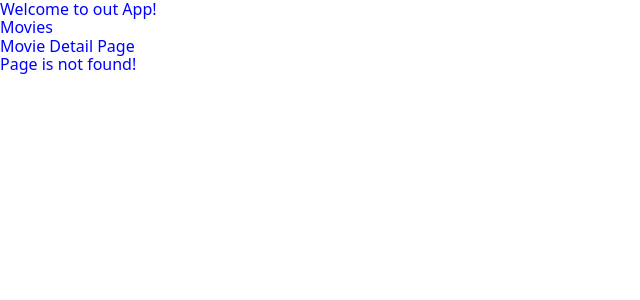
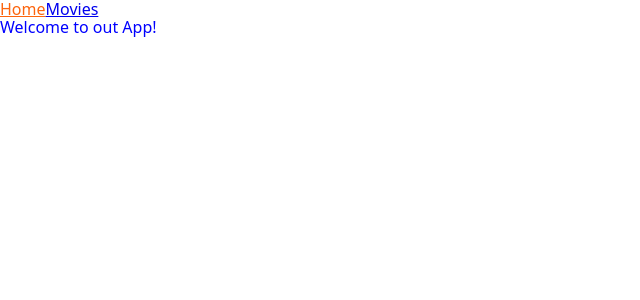
Before and after one commit to Nadiia-Yuce/goit-react-hw-05, a React (Vite) app: page / in a window 1280 px wide. Before the commit this address had no page. Shown: the top 300 px of the page, without its empty margins (0-640 px from the left). Built offline with nearby package versions, Linux system fonts and the light colour scheme.

Commit message:
add paths

```diff
--- a/package.json
+++ b/package.json
@@ -13,6 +13,7 @@
     "@fontsource/montserrat": "^5.0.19",
     "animate.css": "^4.1.1",
     "axios": "^1.7.7",
+    "clsx": "^2.1.1",
     "modern-normalize": "^3.0.0",
     "react": "^18.3.1",
     "react-dom": "^18.3.1",
--- a/src/App.jsx
+++ b/src/App.jsx
@@ -1,15 +1,36 @@
-import HomePage from "./pages/HomePage/HomePage";
-import MoviesPage from "./pages/MoviesPage/MoviesPage";
-import MovieDetailsPage from "./pages/MovieDetailsPage/MovieDetailsPage";
-import NotFoundPage from "./pages/NotFoundPage/NotFoundPage";
+import { lazy, Suspense } from "react";
+import { Route, Routes } from "react-router-dom";
+import Navigation from "./components/Navigation/Navigation";
+
+const HomePage = lazy(() => import("./pages/HomePage/HomePage"));
+const MoviesPage = lazy(() => import("./pages/MoviesPage/MoviesPage"));
+const MovieDetailsPage = lazy(() =>
+  import("./pages/MovieDetailsPage/MovieDetailsPage")
+);
+const NotFoundPage = lazy(() => import("./pages/NotFoundPage/NotFoundPage"));
+const MovieCast = lazy(() => import("./components/MovieCast/MovieCast"));
+const MovieReviews = lazy(() =>
+  import("./components/MovieReviews/MovieReviews")
+);
+
+// import css from "./App.module.css";
 
 export default function App() {
   return (
     <div>
-      <HomePage />
-      <MoviesPage />
-      <MovieDetailsPage />
-      <NotFoundPage />
+      <Navigation />
+
+      <Suspense fallback={<div>Loading page ...</div>}>
+        <Routes>
+          <Route path="/" element={<HomePage />} />
+          <Route path="/movies" element={<MoviesPage />} />
+          <Route path="/movies/:movieId" element={<MovieDetailsPage />}>
+            <Route path="cast" element={<MovieCast />} />
+            <Route path="reviews" element={<MovieReviews />} />
+          </Route>
+          <Route path="*" element={<NotFoundPage />} />
+        </Routes>
+      </Suspense>
     </div>
   );
 }
--- a/src/components/Navigation/Navigation.jsx
+++ b/src/components/Navigation/Navigation.jsx
@@ -1,3 +1,22 @@
+import clsx from "clsx";
+import css from "./Navigation.module.css";
+import { NavLink } from "react-router-dom";
+
 export default function Navigation() {
-  return <div>Navigation</div>;
+  const getActiveClass = ({ isActive }) => {
+    return clsx(css.navigation, isActive && css.active);
+  };
+
+  return (
+    <div>
+      <nav>
+        <NavLink to="/" className={getActiveClass}>
+          Home
+        </NavLink>
+        <NavLink to="/movies" className={getActiveClass}>
+          Movies
+        </NavLink>
+      </nav>
+    </div>
+  );
 }
--- a/src/components/Navigation/Navigation.module.css
+++ b/src/components/Navigation/Navigation.module.css
@@ -0,0 +1,6 @@
+.navigation {
+}
+
+.active {
+  color: rgb(252, 101, 14);
+}
--- a/src/main.jsx
+++ b/src/main.jsx
@@ -5,9 +5,12 @@ import "modern-normalize";
 import "animate.css";
 import "./index.css";
 import "@fontsource/montserrat";
+import { BrowserRouter } from "react-router-dom";
 
 createRoot(document.getElementById("root")).render(
   <StrictMode>
-    <App />
+    <BrowserRouter>
+      <App />
+    </BrowserRouter>
   </StrictMode>
 );
--- a/src/pages/MovieDetailsPage/MovieDetailsPage.jsx
+++ b/src/pages/MovieDetailsPage/MovieDetailsPage.jsx
@@ -1,3 +1,13 @@
+import { Suspense } from "react";
+import { Outlet } from "react-router-dom";
+
 export default function MovieDetailsPage() {
-  return <div>Movie Detail Page</div>;
+  return (
+    <div>
+      <div>Movie Detail Page</div>
+      <Suspense fallback="Loading subpage ...">
+        <Outlet />
+      </Suspense>
+    </div>
+  );
 }
```
Also changed, not shown: src/App.css (deleted), src/App.module.css (added), 1 other file (tests, documents, lock files or other folders).
